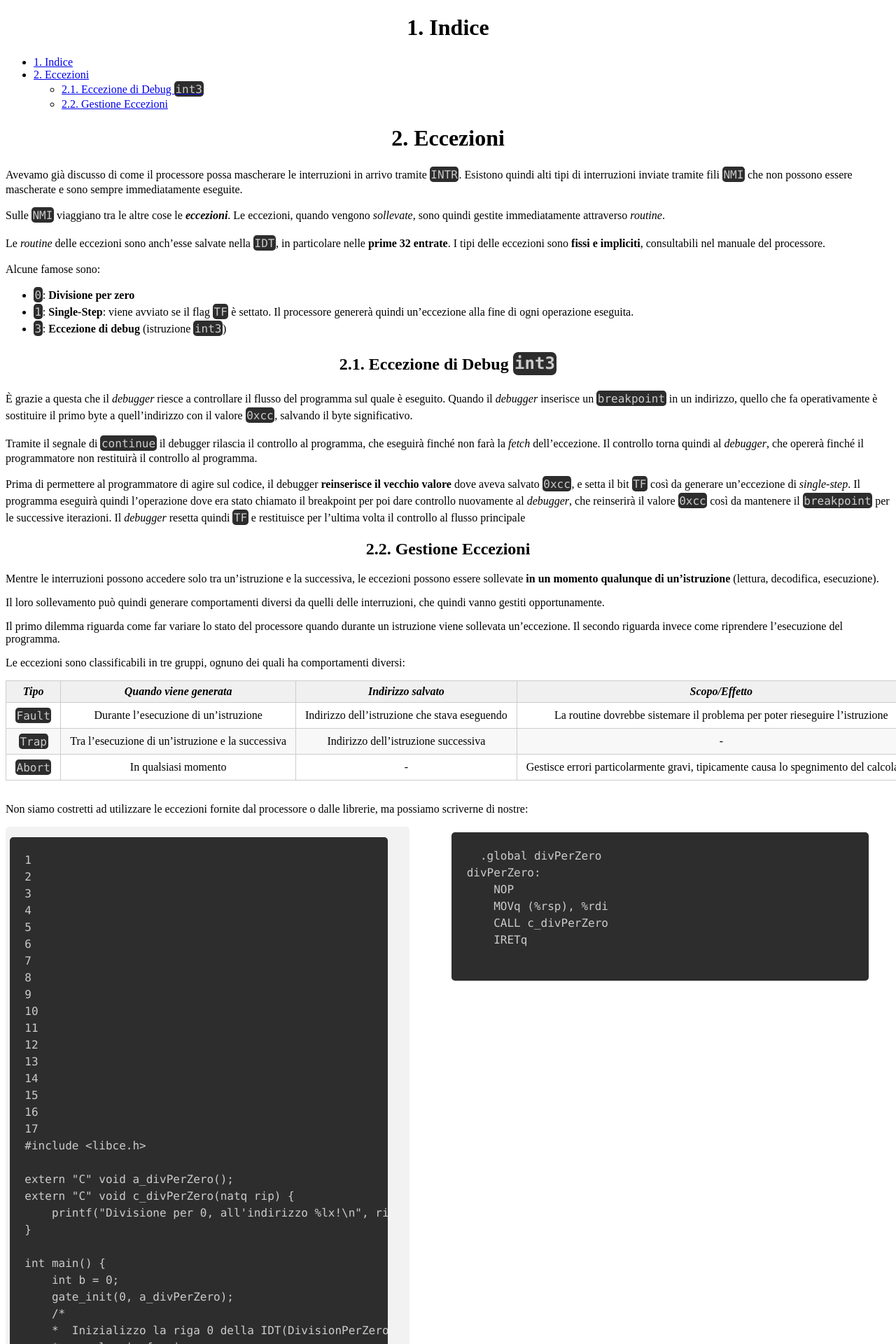
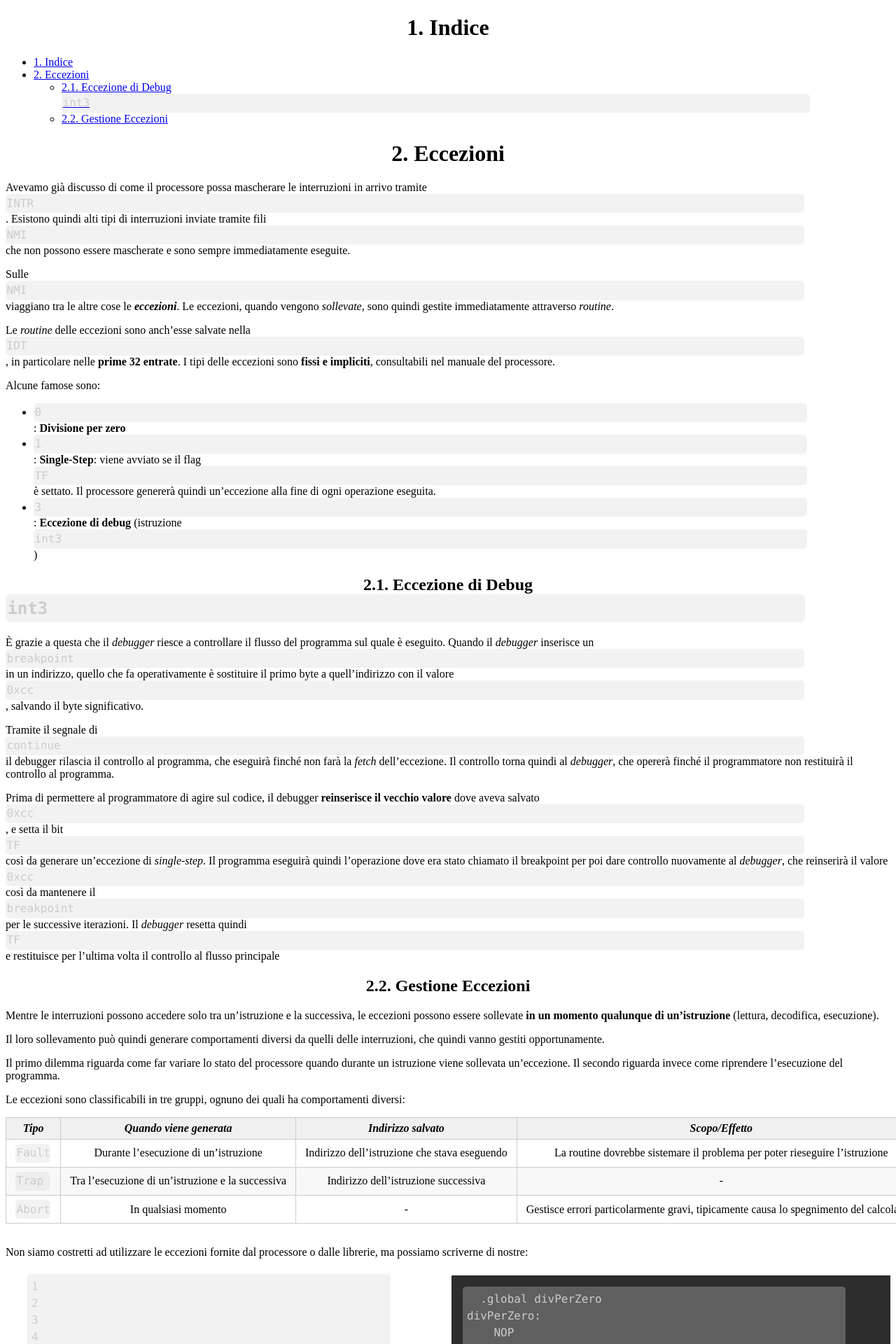
Before and after one commit to Gabriele-D-Cambria/Appunti-Calcolatori-Elettronici-2024-2025, a Jekyll site: the page built from Eccezioni.md, in a window 1280 px wide. Shown: the top 1920 px of the page at 70% size. Built offline with Jekyll 4.4.1, drawn with Linux system fonts in a browser that asks for light colours; nearby versions of some CDN libraries; our own code applies the rules of GitHub Pages for plain Markdown files.

Commit message:
Fix al css per il syntax-highlight

```diff
--- a/assets/style.css
+++ b/assets/style.css
@@ -1,16 +1,15 @@
-.language-v, .language-verilog, .language-x86asm, .language-cpp{
-    background-color: rgba(211, 211, 211, 0.3);
+div[class*="language"]{
     border-radius: 5px;
     padding: 1%;
     width: 90%;
-    margin: 0em;
+    margin: 0em auto;
     display: block;
 }
 
 /* Forza tutti i blocchi di codice C++ ad avere lo stesso stile */
-code[class="language-*"] {
+code[class*=language] {
     display: block !important;
-    background-color: rgba(211, 211, 211, 0.3);
+    background-color: rgba(211, 211, 211, 0.3) !important;
     border-radius: 5px;
     padding: 1%;
     width: 90%;
@@ -19,16 +18,16 @@
     overflow-x: auto;
 }
 
-div[class="language-*"] pre {
+div[class*="language"] pre {
     margin: 0;
     padding: 0;
     background: transparent;
 }
 
-code{
-    color: goldenrod;
-    background-color: rgba(211, 211, 211, 0.3);
-    border-radius: 5%;
+code:not([class*=language]){
+    color: goldenrod !important;
+    background-color: rgba(211, 211, 211, 0.3) !important;
+    border-radius: 5% !important;
 }
 
 @media print{
```
